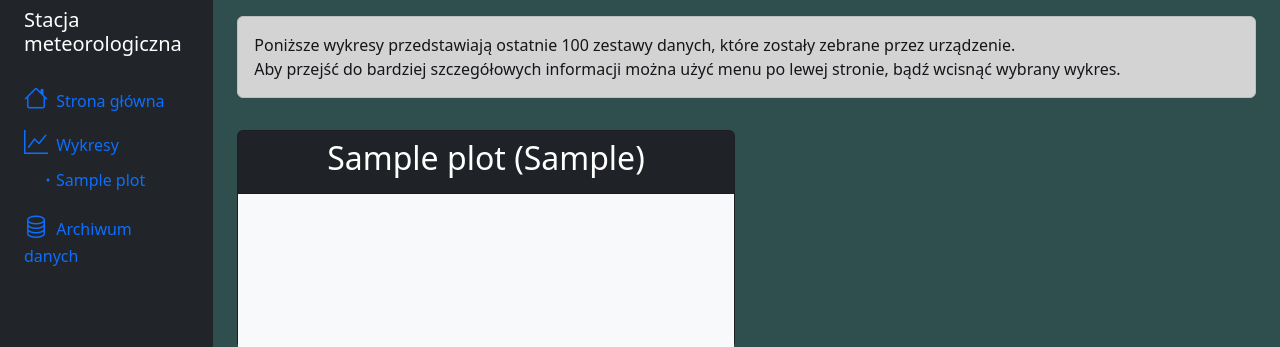
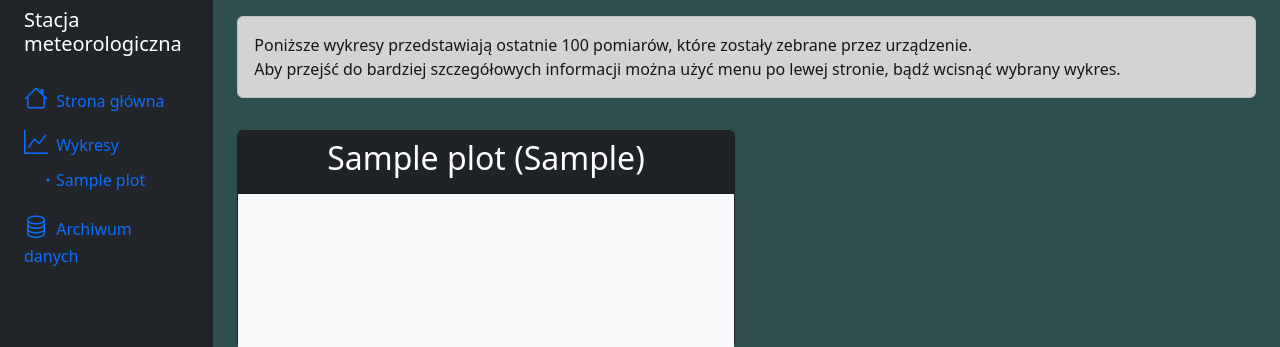
Before and after one commit to JakubWo/eng-web, a Django app: template website/main/templates/main/index.html in a window 1280 px wide. Shown: the top 347 px of the page. Run offline with Django 4.2, Linux system fonts and the light colour scheme; the template is opened without the code that fills it: most values are stand-ins (such as "Sample title", 1, 10 or a date in 2020); some libraries are stand-ins or nearby versions.

Commit message:
fixed text on sites

```diff
--- a/website/main/models.py
+++ b/website/main/models.py
@@ -33,7 +33,7 @@ class Plot:
         self.__records = records
         self.__period = period
 
-        if period != 'cały okres' and period != 'ostatnie 100' and period != 'last':
+        if period != 'cały okres' and period != 'ostatnie 100 pomiarów' and period != 'last':
             self.__records_length = len(records)
             self.__time_gaps = self.get_time_gaps()
             self.__time_gaps_length = len(self.__time_gaps)
--- a/website/main/templates/component/table/_statistical_table.html
+++ b/website/main/templates/component/table/_statistical_table.html
@@ -5,7 +5,7 @@
     </tr>
     <tr>
         <th>Minimalna wartość</th>
-        <td>{{ plot.get_min_value }} ms</td>
+        <td>{{ plot.get_min_value }}</td>
     </tr>
     <tr>
         <th>Maksymalna wartość</th>
--- a/website/main/templates/component/table/_technical_table.html
+++ b/website/main/templates/component/table/_technical_table.html
@@ -5,14 +5,14 @@
     </tr>
     <tr>
         <th>Średni odstęp pomiędzy odczytami</th>
-        <td>{{ plot.get_avg_period_between_records }}</td>
+        <td>{{ plot.get_avg_period_between_records }} ms</td>
     </tr>
     <tr>
         <th>Minimalny odstęp między odczytami</th>
-        <td>{{ plot.get_min_period_between_records }}</td>
+        <td>{{ plot.get_min_period_between_records }} ms</td>
     </tr>
     <tr>
         <th>Maksymalny odstęp między odczytami</th>
-        <td>{{ plot.get_max_period_between_records }}</td>
+        <td>{{ plot.get_max_period_between_records }} ms</td>
     </tr>
 </table>
--- a/website/main/templates/main/index.html
+++ b/website/main/templates/main/index.html
@@ -13,7 +13,7 @@
         <div class="row">
             <div class="col">
                 <div class="alert alert-dark">
-                    <span>Poniższe wykresy przedstawiają ostatnie 100 zestawy danych, które zostały zebrane przez urządzenie.</span><br>
+                    <span>Poniższe wykresy przedstawiają ostatnie 100 pomiarów, które zostały zebrane przez urządzenie.</span><br>
                     <span>Aby przejść do bardziej szczegółowych informacji można użyć menu po lewej stronie, bądź wcisnąć wybrany wykres.</span>
                 </div>
             </div>
--- a/website/main/views.py
+++ b/website/main/views.py
@@ -119,7 +119,7 @@ class MainView(TemplateView):
 
         data = get('https://144.24.161.226/getMeasurements?format=json&last=100', verify=False)
 
-        context['plots'] = map_data_to_object(json.loads(data.text), 'ostatnie 100')
+        context['plots'] = map_data_to_object(json.loads(data.text), 'ostatnie 100 pomiarów')
 
         return context
 
```
